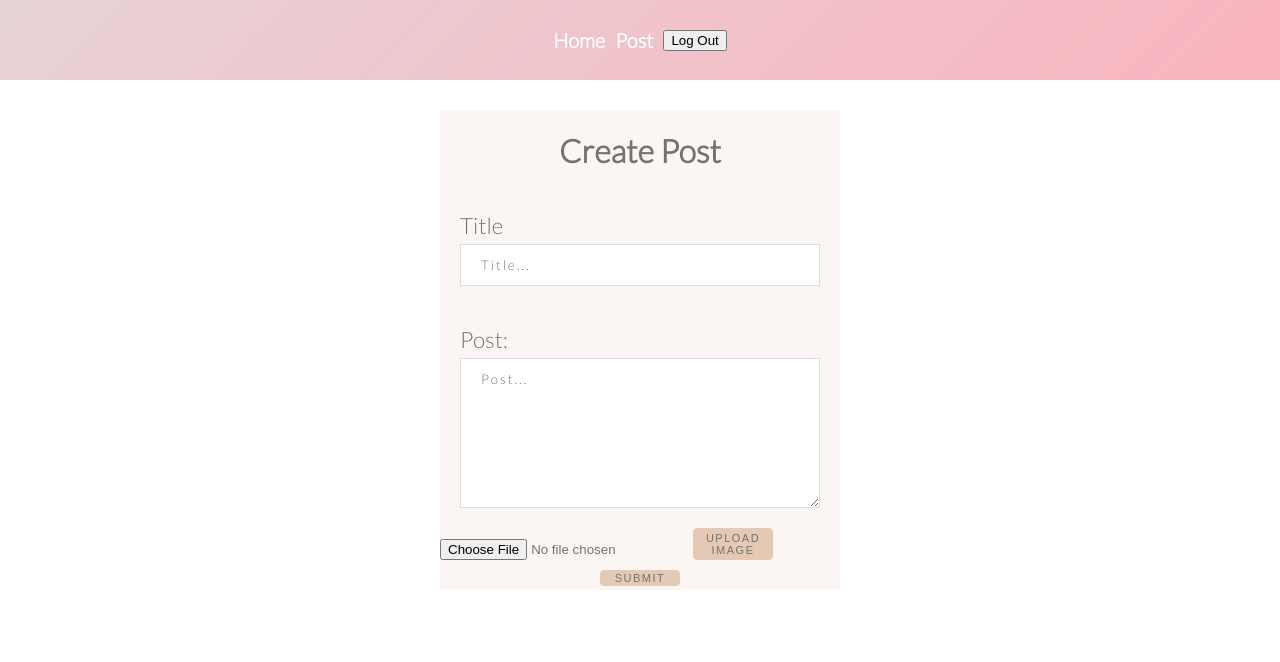
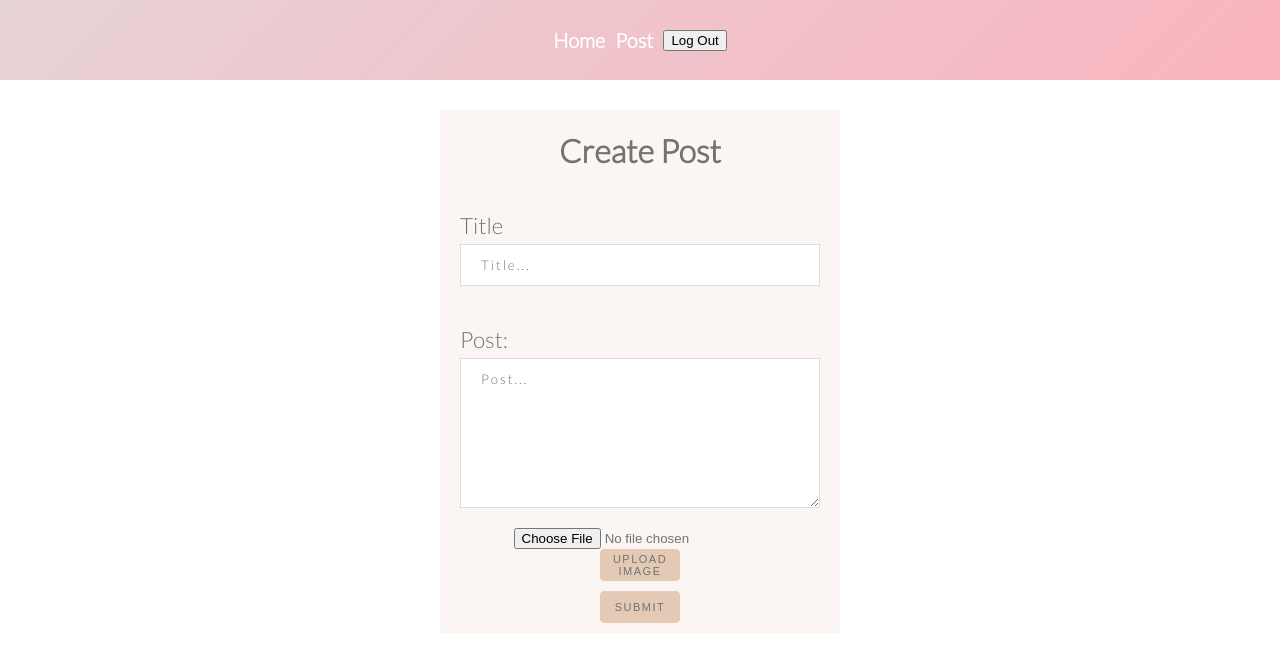
Before and after one commit to mgrkapi/Blog, a React (Create React App) app in the folder my-app/: page /createpost in a window 1280 px wide. Shown: the top 662 px of the page. Built offline with nearby package versions, Linux system fonts and the light colour scheme; no server answers; sample sign-in values are in the browser's storage.

Commit message:
Modified styles, added display images functionality

```diff
--- a/my-app/src/components/ImageUpload.js
+++ b/my-app/src/components/ImageUpload.js
@@ -1,18 +1,35 @@
-import {useState} from "react";
-import {storage} from "../firebase";
-import {ref, uploadBytes} from "firebase/storage";
+import {useState, useEffect} from "react";
+import {storage, } from "../firebase";
+import {ref, uploadBytes, listAll, getDownloadURL} from "firebase/storage";
 import {v4} from "uuid";
+import "../style/imageupload.scss";
 
-function ImageUpload(options) {
+function ImageUpload() {
 
     const [imageUpload, setImageUpload] = useState(null);
+    const [imageList, setImageList] = useState([]);
+    const imageListRef = ref(storage, "images/");
+
     const uploadImage = () => {
         if (imageUpload == null) return;
         const imageRef = ref(storage, `images/${imageUpload.name + v4()}`);
-        uploadBytes(imageRef, imageUpload).then(() => {
-                alert("Image uploaded successfully")
+        uploadBytes(imageRef, imageUpload).then((snapshot) => {
+            getDownloadURL(snapshot.ref).then((url) => {
+                setImageList((prev) => [...prev, url])
+            })
             })
     };
+
+    useEffect(() => {
+        listAll(imageListRef).then((response) => {
+            response.items.forEach((item) => {
+                getDownloadURL(item).then((url) => {
+                    setImageList((prev) => [...prev, url])
+                })
+            });
+        });
+
+    },[]);
 
     return (
         <div className="container">
@@ -20,6 +37,7 @@ function ImageUpload(options) {
                 setImageUpload(event.target.files[0])
             }}/>
             <button onClick={uploadImage}>Upload Image</button>
+
         </div>
     );
 }
--- a/my-app/src/pages/Home.js
+++ b/my-app/src/pages/Home.js
@@ -1,10 +1,11 @@
 import React, {useEffect, useState} from 'react';
 import {collection, getDocs, deleteDoc, doc} from 'firebase/firestore';
-import {auth,db} from "../firebase";
+import {auth, db} from "../firebase";
 
 function Home({isAuth}) {
     const [postLists, setPostList] = useState([]);
     const postsCollectionRef = collection(db, "posts");
+
 
     const deletePost = async (id) => {
         const postDoc = doc(db, 'posts', id);
--- a/my-app/src/style/createPost.scss
+++ b/my-app/src/style/createPost.scss
@@ -8,7 +8,7 @@
 
 .createPostContainer {
   width: 25rem;
-  height: 30rem;
+  height: auto;
   margin-top: 30px;
   display: flex;
   justify-content: space-around;
--- /dev/null
+++ b/my-app/src/style/imageupload.scss
@@ -0,0 +1,8 @@
+.container {
+  display: flex;
+  flex-direction: column;
+  input {
+    margin: 0 auto;
+  }
+
+}
--- a/my-app/src/style/main.scss
+++ b/my-app/src/style/main.scss
@@ -2,3 +2,4 @@
 @import 'createPost';
 @import 'root';
 @import 'home';
+@import 'imageupload';
```
